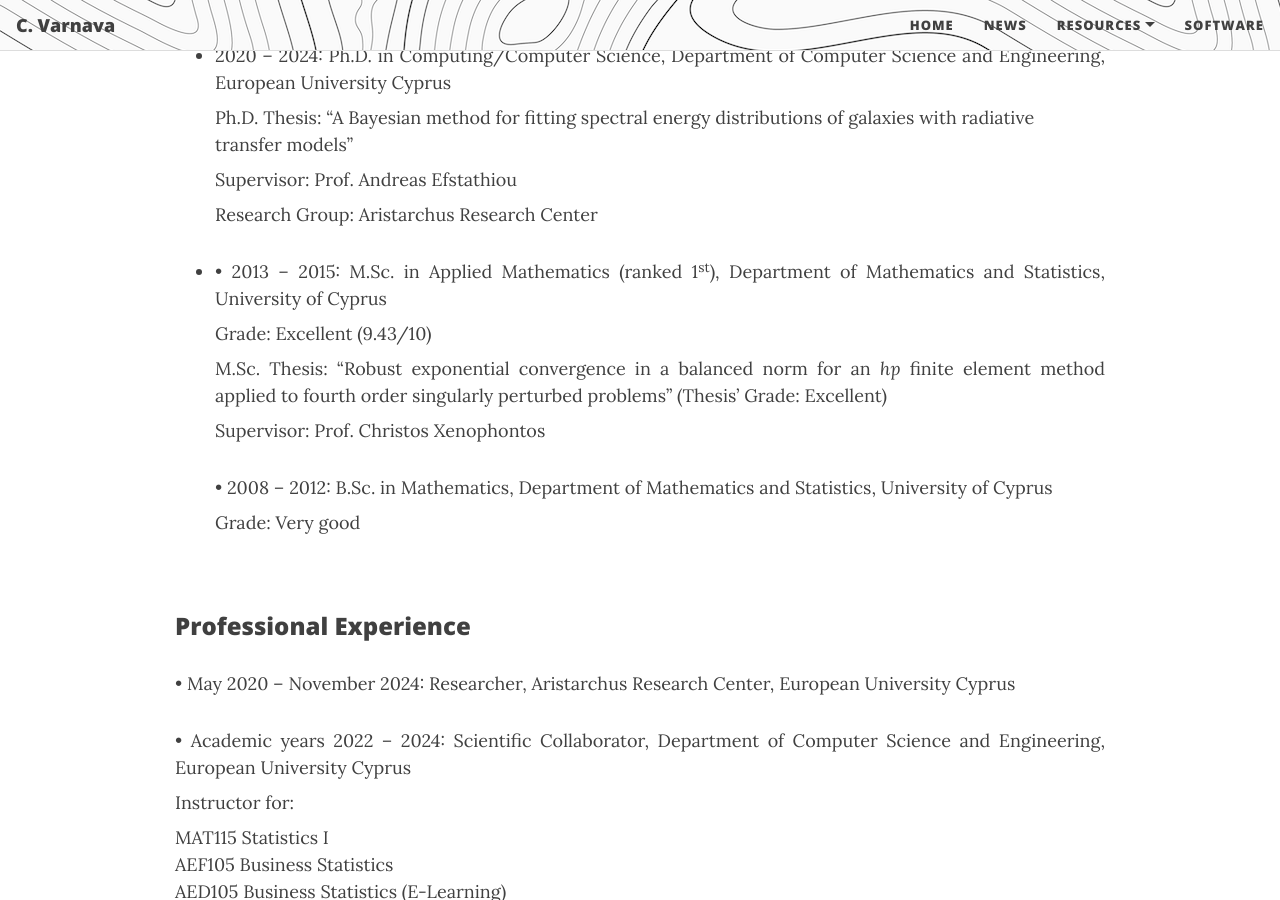
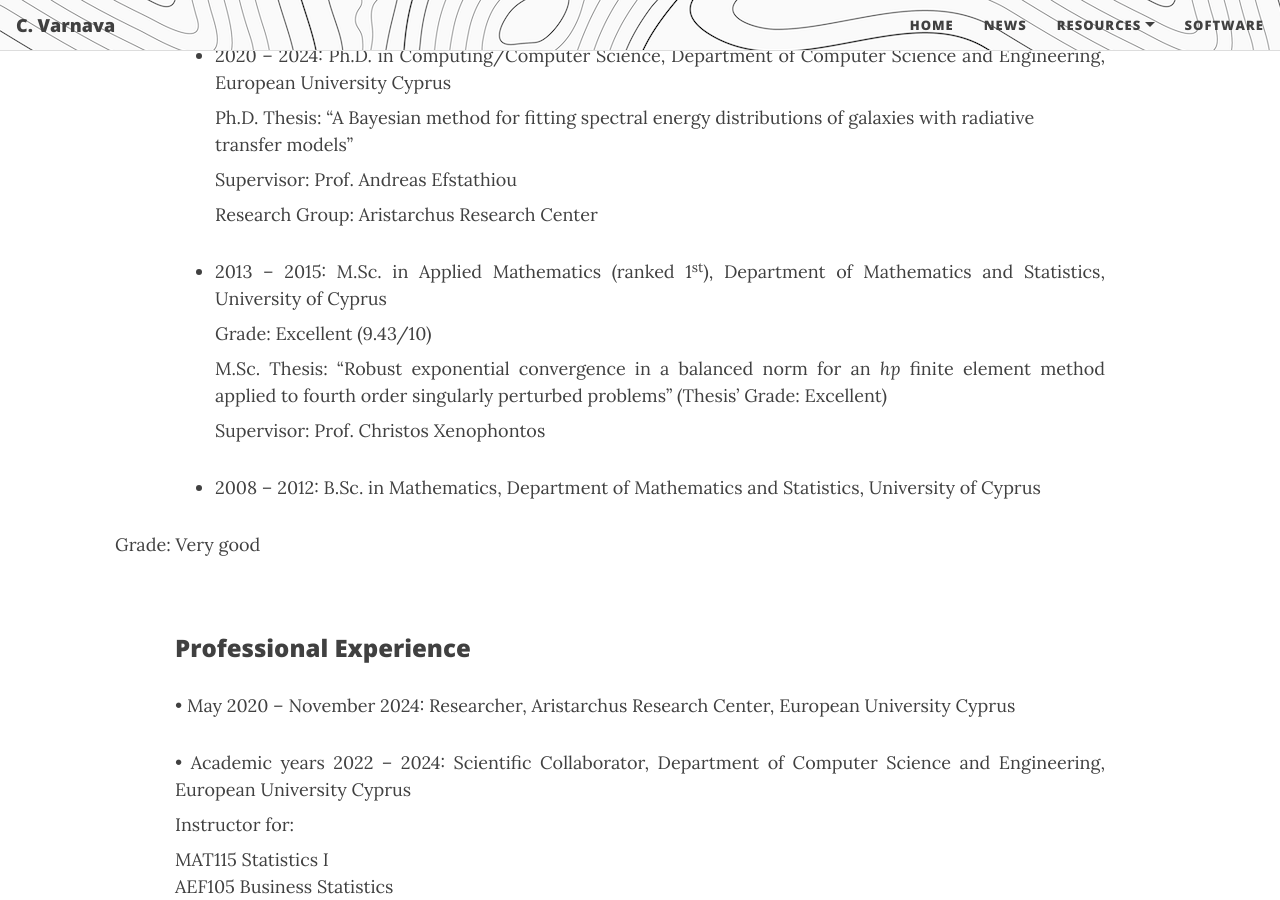
Before and after one commit to ch-var/ch-var.github.io, a Jekyll site: the page built from cv.html, in a window 1280 px wide and 900 px high, scrolled down 307 px. Built offline with Jekyll 4.4.1, drawn with Linux system fonts in a browser that asks for light colours; formulas are drawn with MathJax 3.

Commit message:
Update cv.html

```diff
--- a/cv.html
+++ b/cv.html
@@ -30,14 +30,14 @@
 <p style="margin-top: 0px;">Research Group: Aristarchus Research Center</p>
 </ul>
 <ul>
-<li class="responsive-margin" style="margin-bottom: 8px;">&#8226; 2013 – 2015: M.Sc. in Applied Mathematics (ranked 1<sup>st</sup>), Department of Mathematics and Statistics, University of Cyprus</li>
+<li class="responsive-margin" style="margin-bottom: 8px;">2013 – 2015: M.Sc. in Applied Mathematics (ranked 1<sup>st</sup>), Department of Mathematics and Statistics, University of Cyprus</li>
 <p align='justify' style="margin-top: 0px; margin-bottom: 8px;">Grade: Excellent (9.43/10)</p>
 <p align='justify' style="margin-top: 0px; margin-bottom: 8px;">M.Sc. Thesis: “Robust exponential convergence in a balanced norm for an <i>hp</i> finite element method applied to fourth order singularly perturbed problems” (Thesis’ Grade: Excellent)</p>
 <p align='justify' style="margin-top: 0px;">Supervisor: Prof. Christos Xenophontos</p>
 </ul>
 <ul>
-<p align='justify' style="margin-bottom: 8px;">&#8226; 2008 – 2012: B.Sc. in Mathematics, Department of Mathematics and Statistics, University of Cyprus</p>
-<p align='justify' style="margin-top: 0px;">Grade: Very good</p>
+<li class="responsive-margin" style="margin-bottom: 8px;">2008 – 2012: B.Sc. in Mathematics, Department of Mathematics and Statistics, University of Cyprus</p>
+<p style="margin-top: 0px;">Grade: Very good</p>
 </ul>
 <br>
 <p style="font-family: var(--header-font); font-weight: 800; line-height: 1.1; font-size: 1.5rem; margin-top: 1.25rem;">Professional Experience</p>
```
